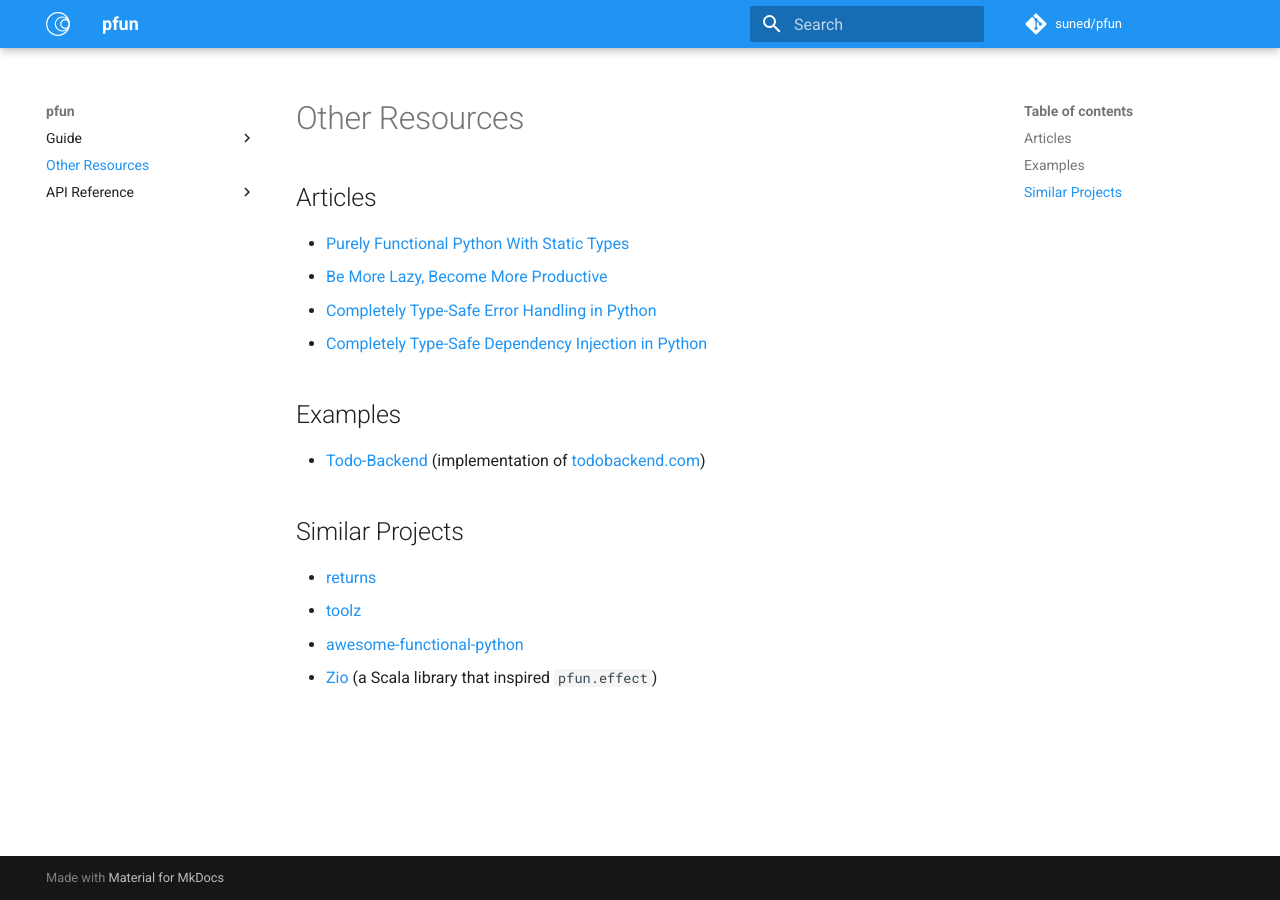
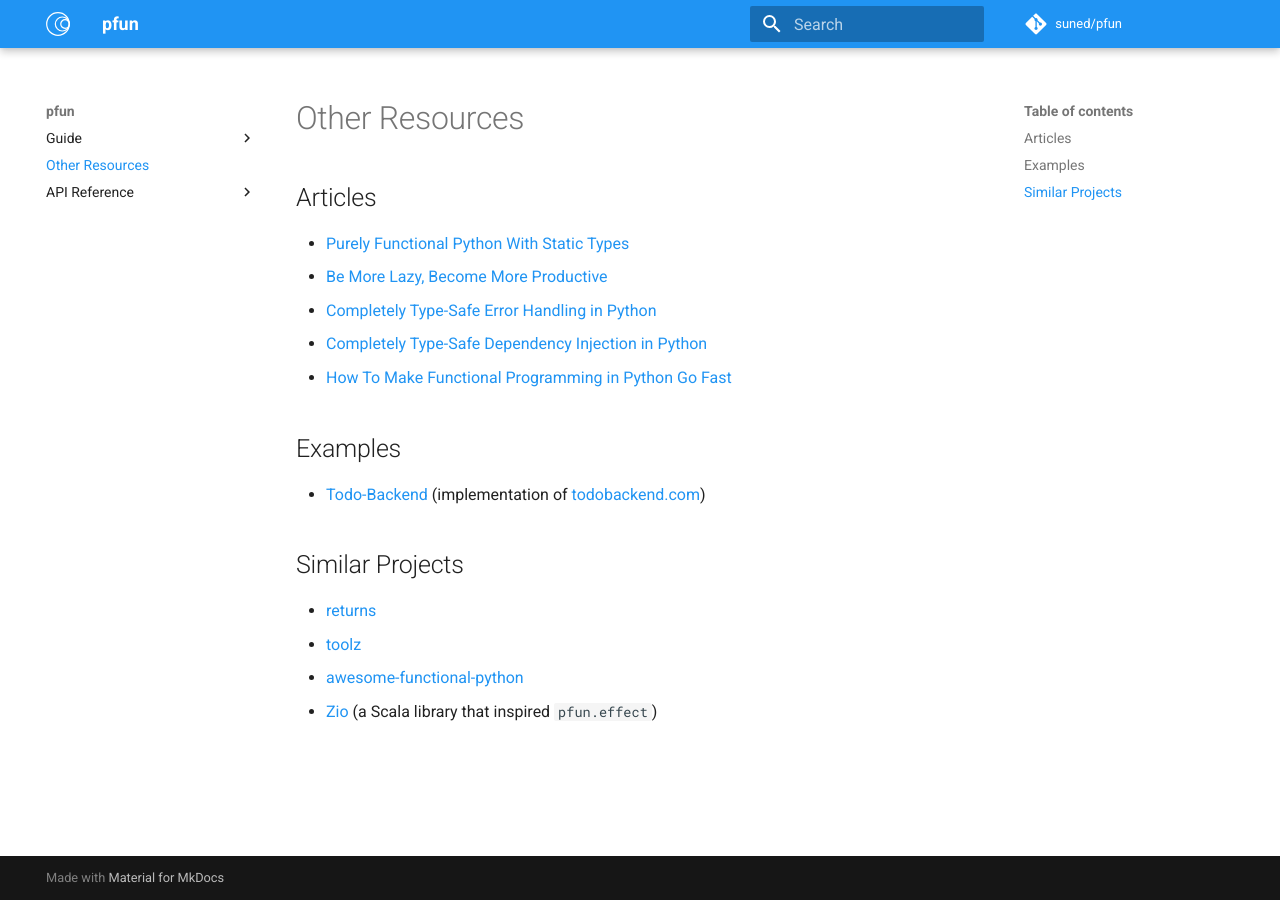
Before and after one commit to suned/pfun, an MkDocs documentation site: the page built from docs/other_resources.md, in a window 1280 px wide. Built offline with MkDocs 1.6.1 and Material for MkDocs 9.7.7, drawn with Linux system fonts in a browser that asks for light colours; comment, search, counter and statistics services are not loaded.

Commit message:
docs: add performance benchmarking article to docs

```diff
--- a/docs/other_resources.md
+++ b/docs/other_resources.md
@@ -3,6 +3,7 @@
 - [Be More Lazy, Become More Productive](https://dev.to/suned/be-more-lazy-become-more-productive-2cnb)
 - [Completely Type-Safe Error Handling in Python](https://dev.to/suned/completely-type-safe-error-handling-in-python-3apg)
 - [Completely Type-Safe Dependency Injection in Python](https://dev.to/suned/completely-type-safe-dependency-injection-in-python-48a5)
+- [How To Make Functional Programming in Python Go Fast](https://dev.to/suned/how-to-make-functional-programming-in-python-go-fast-ad6)
 
 ## Examples
 - [Todo-Backend](https://github.com/suned/pfun-todo-backend/) (implementation of [todobackend.com](https://todobackend.com/))
```
